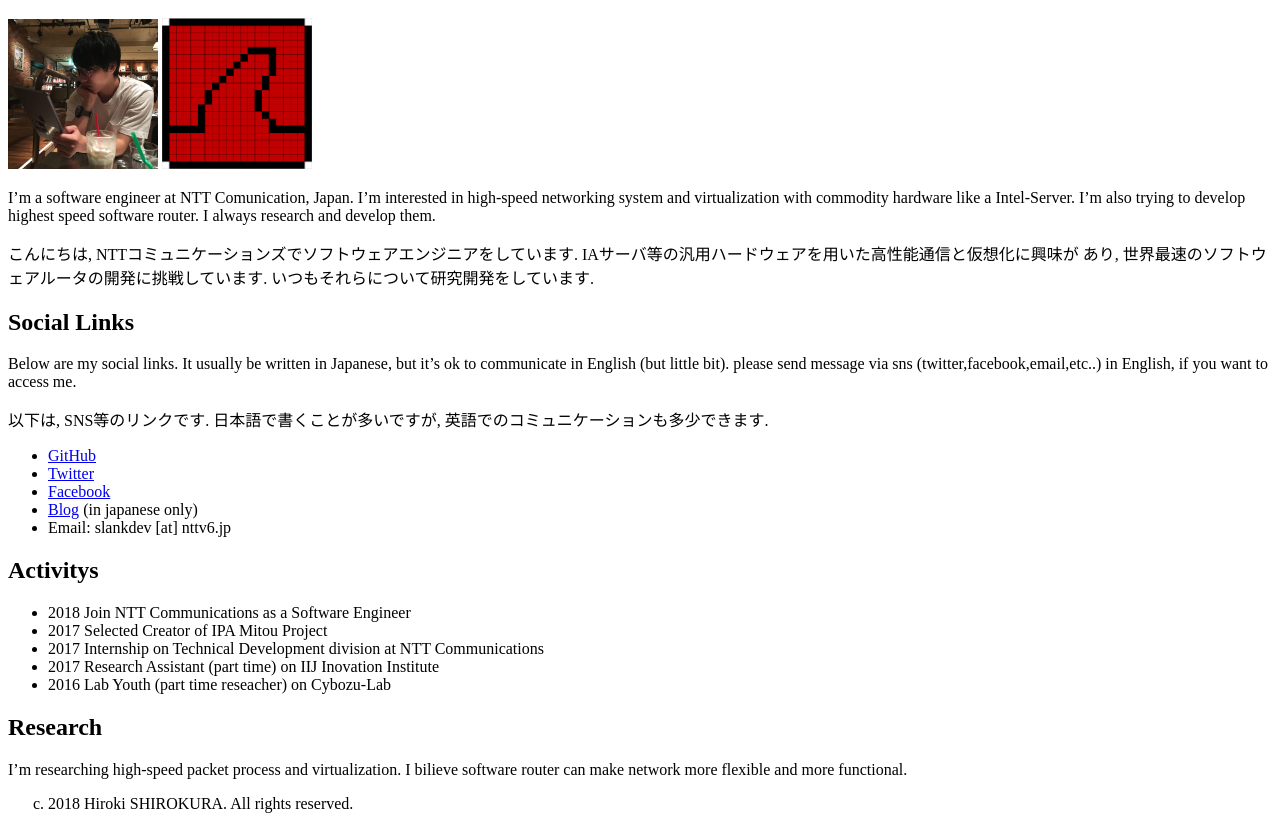
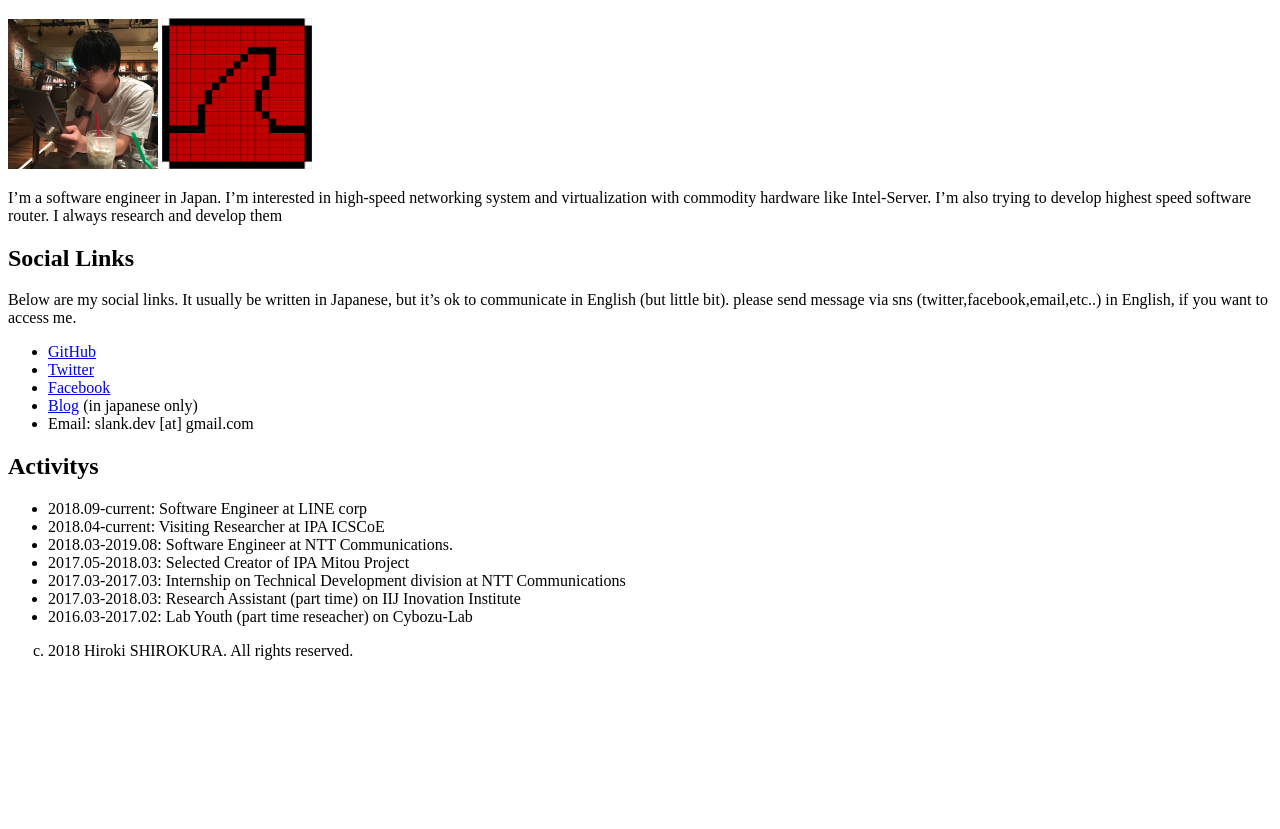
Before and after one commit to slankdev/slankdev.github.io, a plain HTML site: page index.html in a window 1280 px wide. Shown: the part 48-877 px from the top of the page. After the commit the page ends 800 px from the top, so only its background shows below. Drawn offline with Linux system fonts and the light colour scheme.

Commit message:
2019.09.01-09:56

```diff
--- a/index.html
+++ b/index.html
@@ -1,27 +1,25 @@
 <h1 id="hiroki-shirokura">Hiroki SHIROKURA</h1>
 <p><img src="hirokishirokura.jpg" width="150px"> <img src="slankdev.png" width="150px"></p>
-<p>I’m a software engineer at NTT Comunication, Japan. I’m interested in high-speed networking system and virtualization with commodity hardware like a Intel-Server. I’m also trying to develop highest speed software router. I always research and develop them.</p>
-<p>こんにちは, NTTコミュニケーションズでソフトウェアエンジニアをしています. IAサーバ等の汎用ハードウェアを用いた高性能通信と仮想化に興味が あり, 世界最速のソフトウェアルータの開発に挑戦しています. いつもそれらについて研究開発をしています.</p>
+<p>I’m a software engineer in Japan. I’m interested in high-speed networking system and virtualization with commodity hardware like Intel-Server. I’m also trying to develop highest speed software router. I always research and develop them</p>
 <h2 id="social-links">Social Links</h2>
 <p>Below are my social links. It usually be written in Japanese, but it’s ok to communicate in English (but little bit). please send message via sns (twitter,facebook,email,etc..) in English, if you want to access me.</p>
-<p>以下は, SNS等のリンクです. 日本語で書くことが多いですが, 英語でのコミュニケーションも多少できます.</p>
 <ul>
 <li><a href="https://github.com/slankdev">GitHub</a></li>
 <li><a href="https://twitter.com/slankdev">Twitter</a></li>
 <li><a href="https://www.facebook.com/hiroki.shirokura">Facebook</a></li>
 <li><a href="http://slankdev.hatenablog.com">Blog</a> (in japanese only)</li>
-<li>Email: slankdev [at] nttv6.jp</li>
+<li>Email: slank.dev [at] gmail.com</li>
 </ul>
 <h2 id="activitys">Activitys</h2>
 <ul>
-<li>2018 Join NTT Communications as a Software Engineer</li>
-<li>2017 Selected Creator of IPA Mitou Project</li>
-<li>2017 Internship on Technical Development division at NTT Communications</li>
-<li>2017 Research Assistant (part time) on IIJ Inovation Institute</li>
-<li>2016 Lab Youth (part time reseacher) on Cybozu-Lab</li>
+<li>2018.09-current: Software Engineer at LINE corp</li>
+<li>2018.04-current: Visiting Researcher at IPA ICSCoE</li>
+<li>2018.03-2019.08: Software Engineer at NTT Communications.</li>
+<li>2017.05-2018.03: Selected Creator of IPA Mitou Project</li>
+<li>2017.03-2017.03: Internship on Technical Development division at NTT Communications</li>
+<li>2017.03-2018.03: Research Assistant (part time) on IIJ Inovation Institute</li>
+<li>2016.03-2017.02: Lab Youth (part time reseacher) on Cybozu-Lab</li>
 </ul>
-<h2 id="research">Research</h2>
-<p>I’m researching high-speed packet process and virtualization. I bilieve software router can make network more flexible and more functional.</p>
 <!-- - [侍への長いみちのり?](./dr/index.html) -->
 <ol start="3" type="a">
 <li>2018 Hiroki SHIROKURA. All rights reserved.</li>
```
Also changed, not shown: 1 other file.
